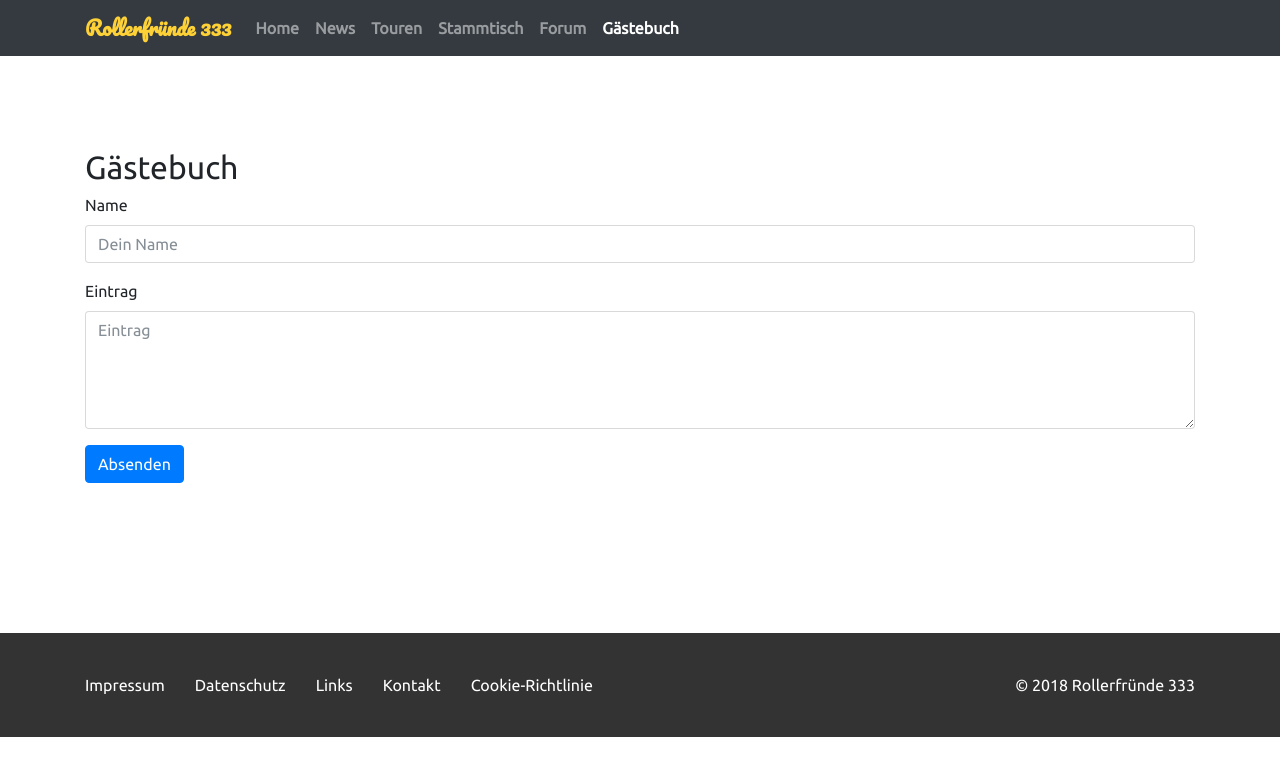
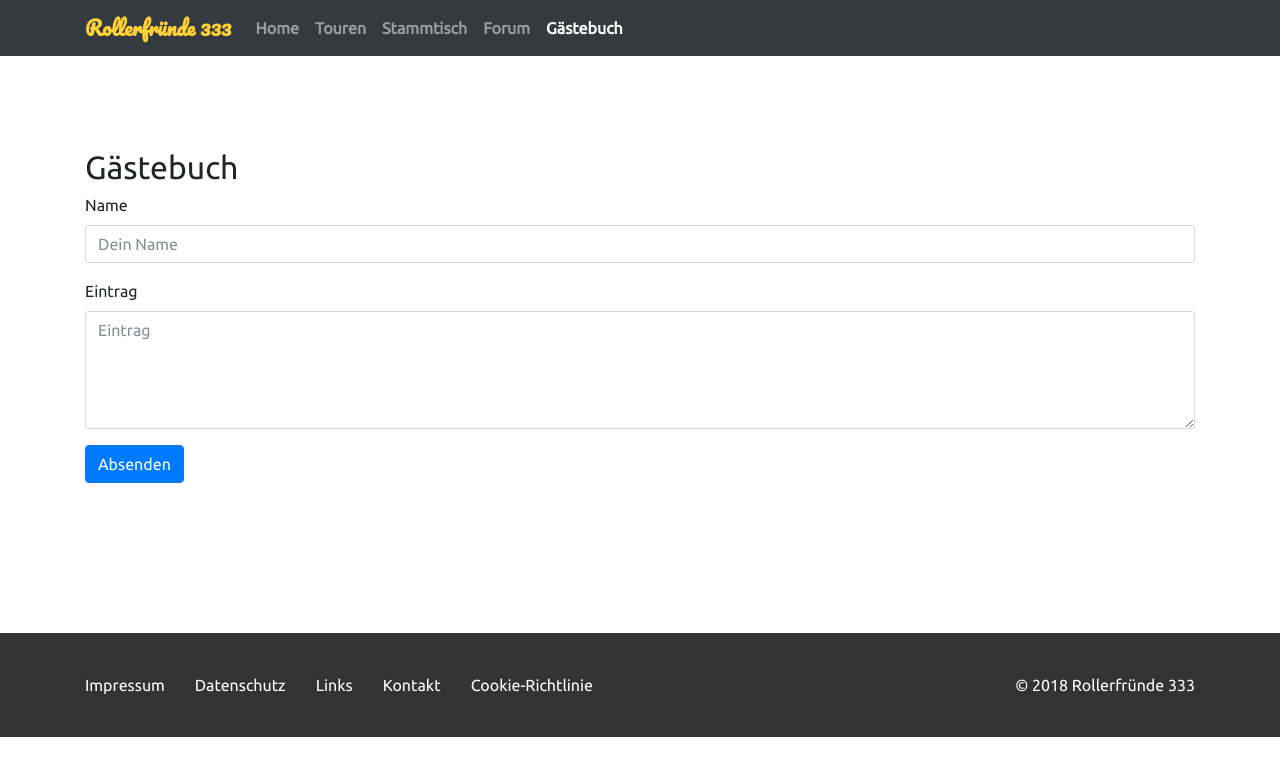
Before and after one commit to MackeyProduction/r333, a website: page gaestebuch.html in a window 1280 px wide. Drawn offline with Linux system fonts and the light colour scheme.

Commit message:
- news from navbar removed

```diff
--- a/gaestebuch.html
+++ b/gaestebuch.html
@@ -29,9 +29,6 @@
                 <ul class="navbar-nav mr-auto">
                     <li class="nav-item">
                         <a class="nav-link" href="index.html">Home <span class="sr-only">(current)</span></a>
-                    </li>
-                    <li class="nav-item">
-                        <a class="nav-link" href="#">News</a>
                     </li>
                     <li class="nav-item">
                         <a class="nav-link" href="touren.html">Touren</a>
```
Also changed, not shown: index.html (+0 -1 lines), stammtisch.html (+0 -3 lines), touren.html (+0 -3 lines).
